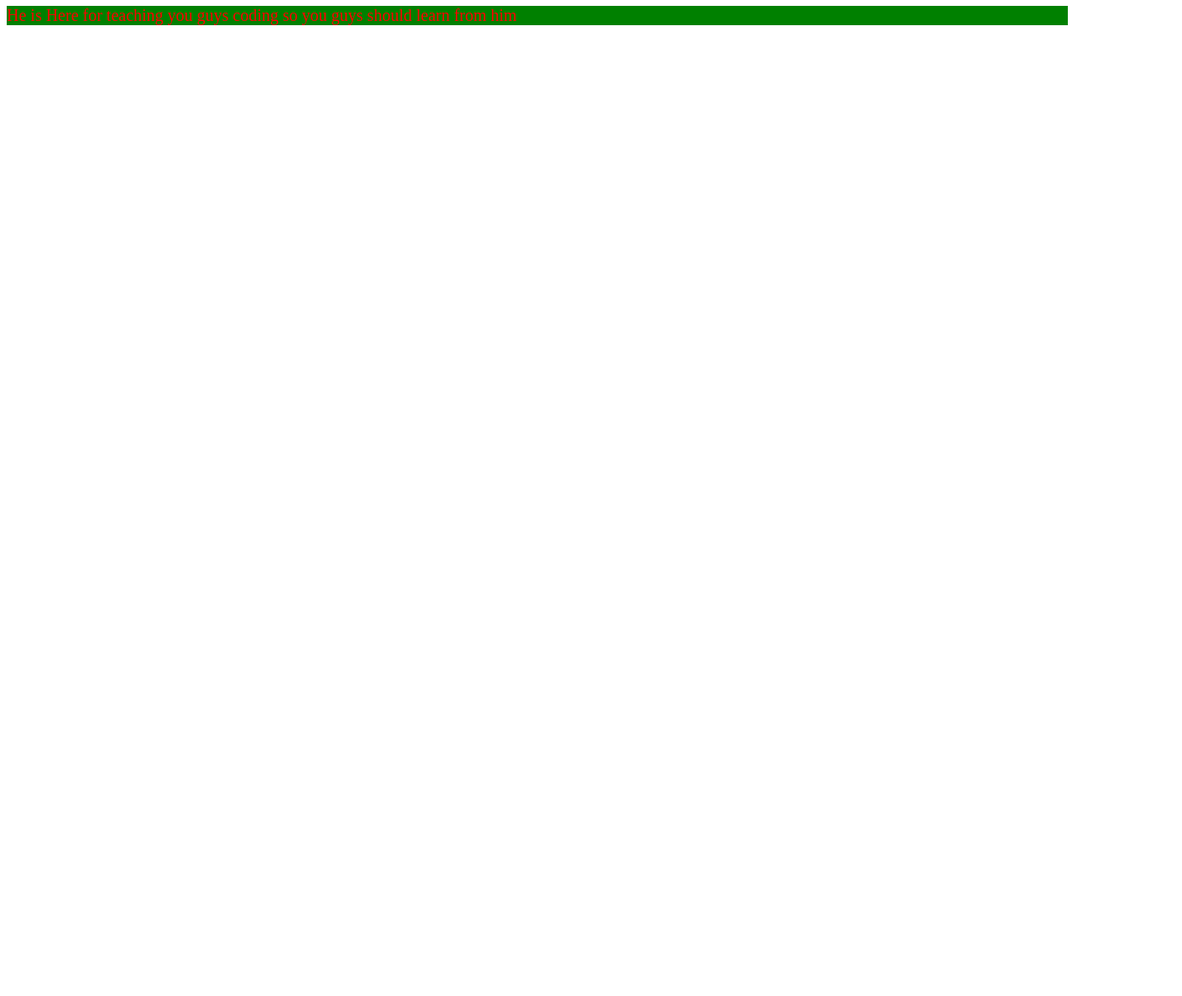
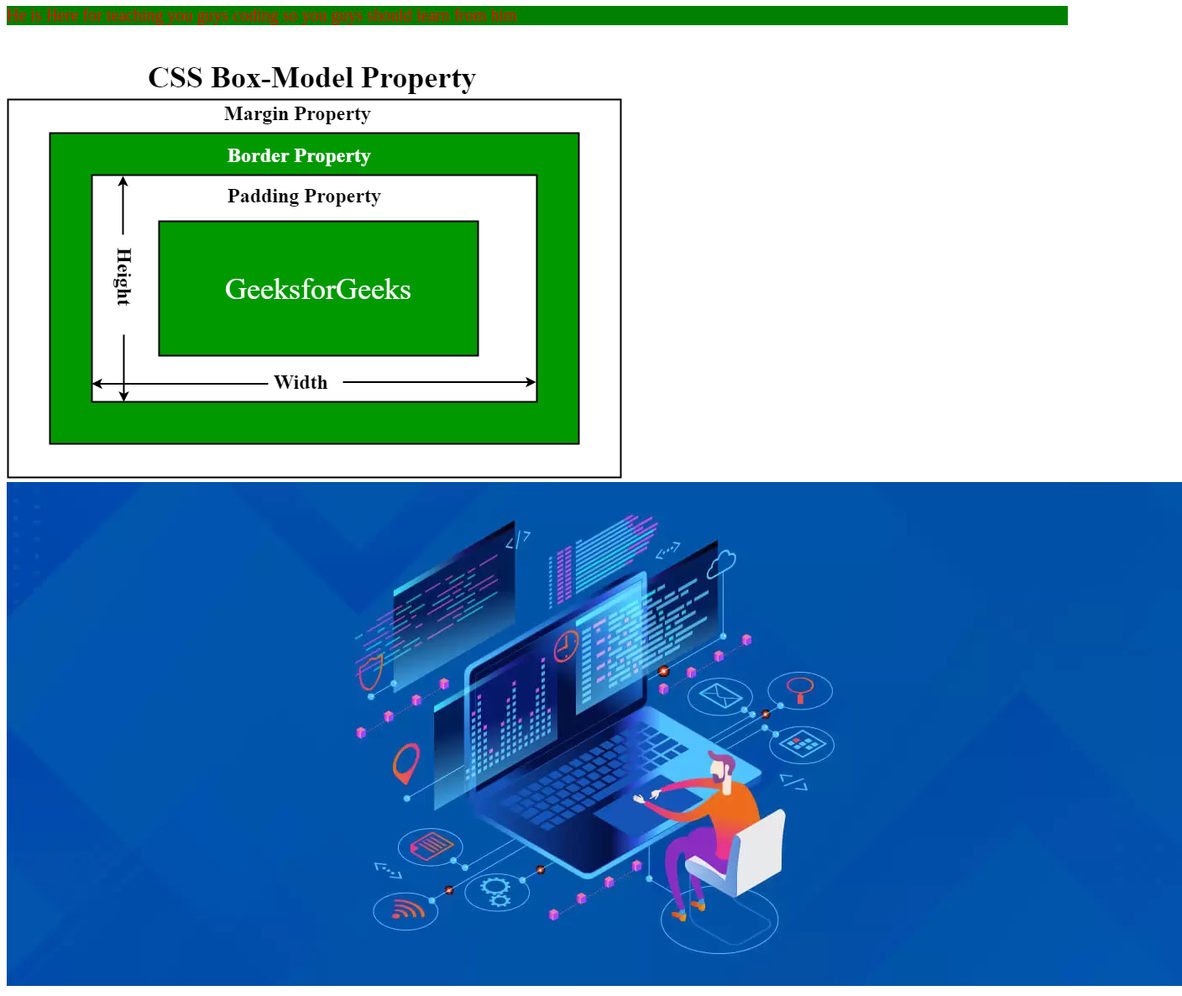
Before and after one commit to Meherabhossen/my-second-repo, a plain HTML site: page index.html in a window 1280 px wide. Shown: the part 116-1302 px from the top of the page at 84% size, 1408 px wide, since content can reach past the window. Before the commit the page ends 800 px from the top, so only its background shows below. Drawn offline with Linux system fonts and the light colour scheme.

Commit message:
New photos added

```diff
--- a/index.html
+++ b/index.html
@@ -11,6 +11,8 @@
 <body>
     <p>Hi, how are you all </p>
     <h1>this is Meherab Hosssen Opi</h1>
-    <P>He is Here for teaching you guys coding so you guys should learn from him</P>
+    <P>He is Here for teaching you guys coding so you guys should learn from him</P> <br>
+    <img src="box-model-1.png" alt="it is for the box model">
+    <img src="coding-vs-programming-2.jpg.webp" alt="This is programming heros homepage photo">
 </body>
 </html>
```
Also changed, not shown: box-model-1.png (added), coding-vs-programming-2.jpg.webp (added).
